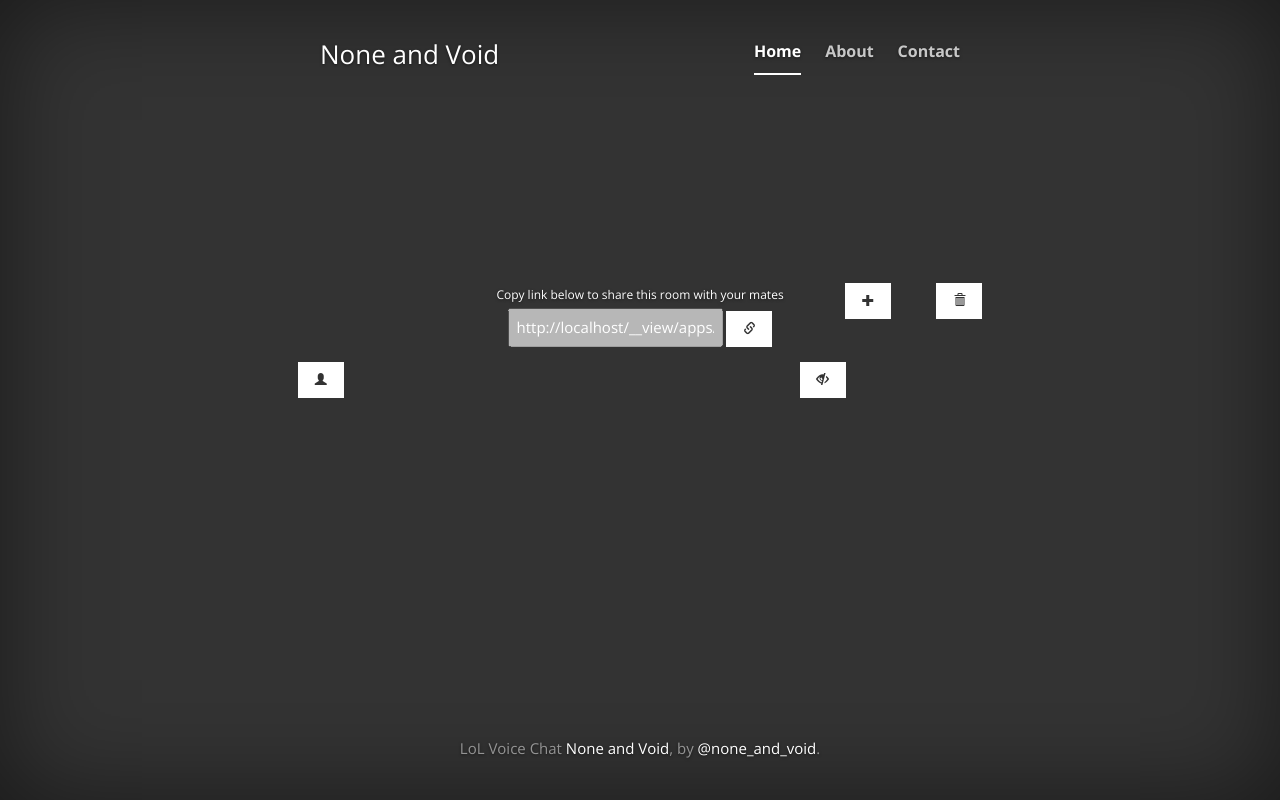
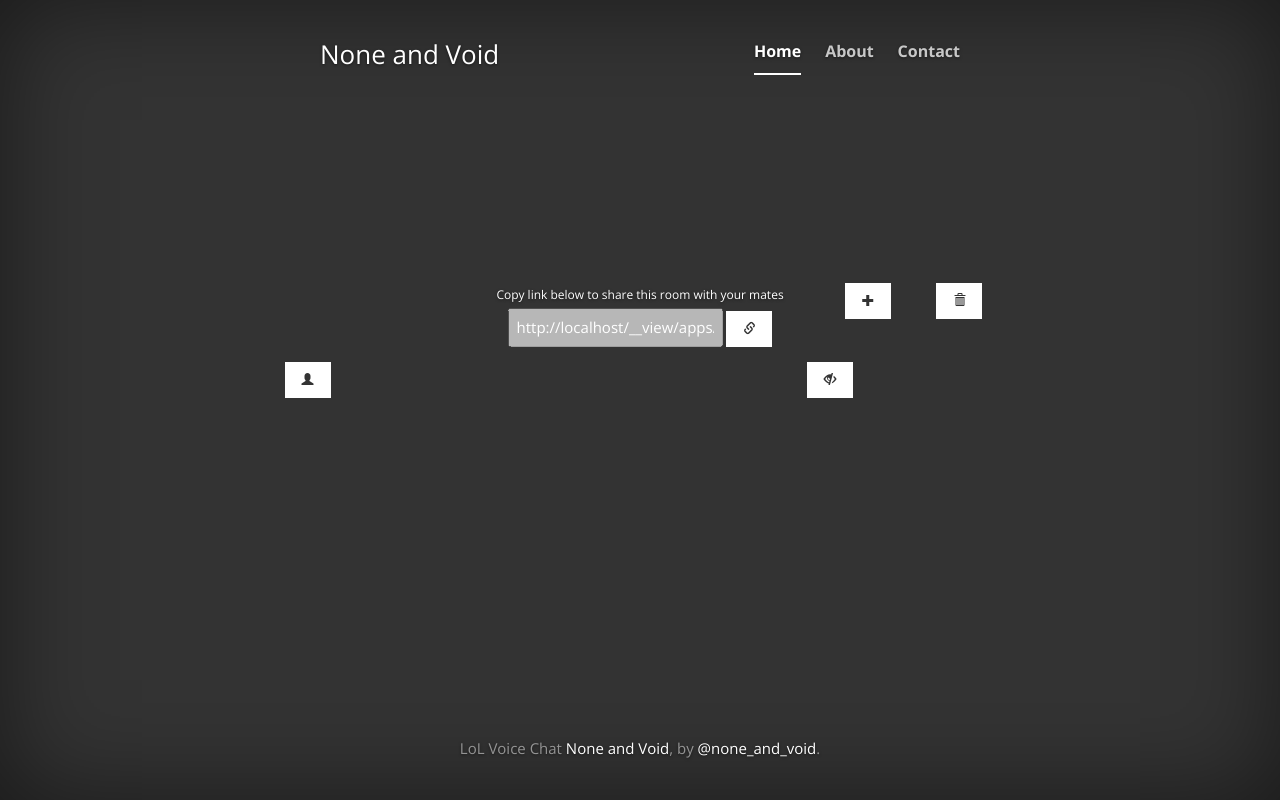
Before and after one commit to Axik/instamute.io, a Django app: template apps/common/templates/rooms/room_detail.html in a window 1280 px wide. Run offline with Django 3.2, Linux system fonts and the light colour scheme; the template is opened without the code that fills it, so the values that code supplies are empty; some libraries are stand-ins or nearby versions.

Commit message:
adjusted row for audio cloning

```diff
--- a/apps/common/templates/rooms/room_detail.html
+++ b/apps/common/templates/rooms/room_detail.html
@@ -8,8 +8,6 @@
 {% trans "None and void: " %} {{ object.shorten_url }}
 {% endblock title %}
 {% block content %}
-<div class="site-wrapper">
-  <div class="site-wrapper-inner">
 <div class="row headroom">
   <div class="col-md-6 col-md-offset-3">
     <div class="form-group">
@@ -39,6 +37,7 @@
   </div>
 </div>
 <div class="row" id="videos">
+  <div class="row">
     <div class="col-md-6">
       <div class="row">
         <div class="col-md-3">
@@ -51,7 +50,6 @@
     </div>
     <div class="col-md-6">
       <button class="btn btn-default btn-sm"><span class="glyphicon glyphicon-eye-close"></span></button>
-    </div>
     </div>
   </div>
 </div>
```
Lines whose indentation alone changed are shown as unchanged.
